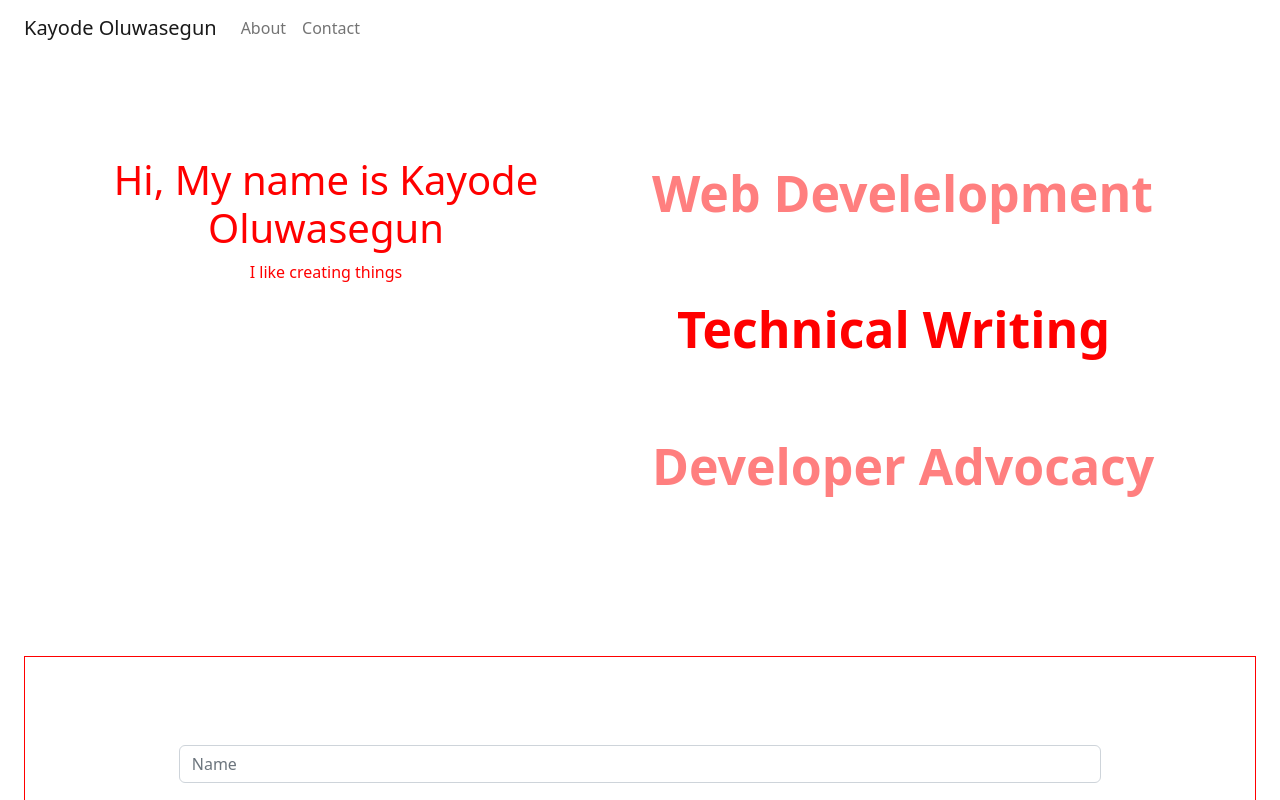
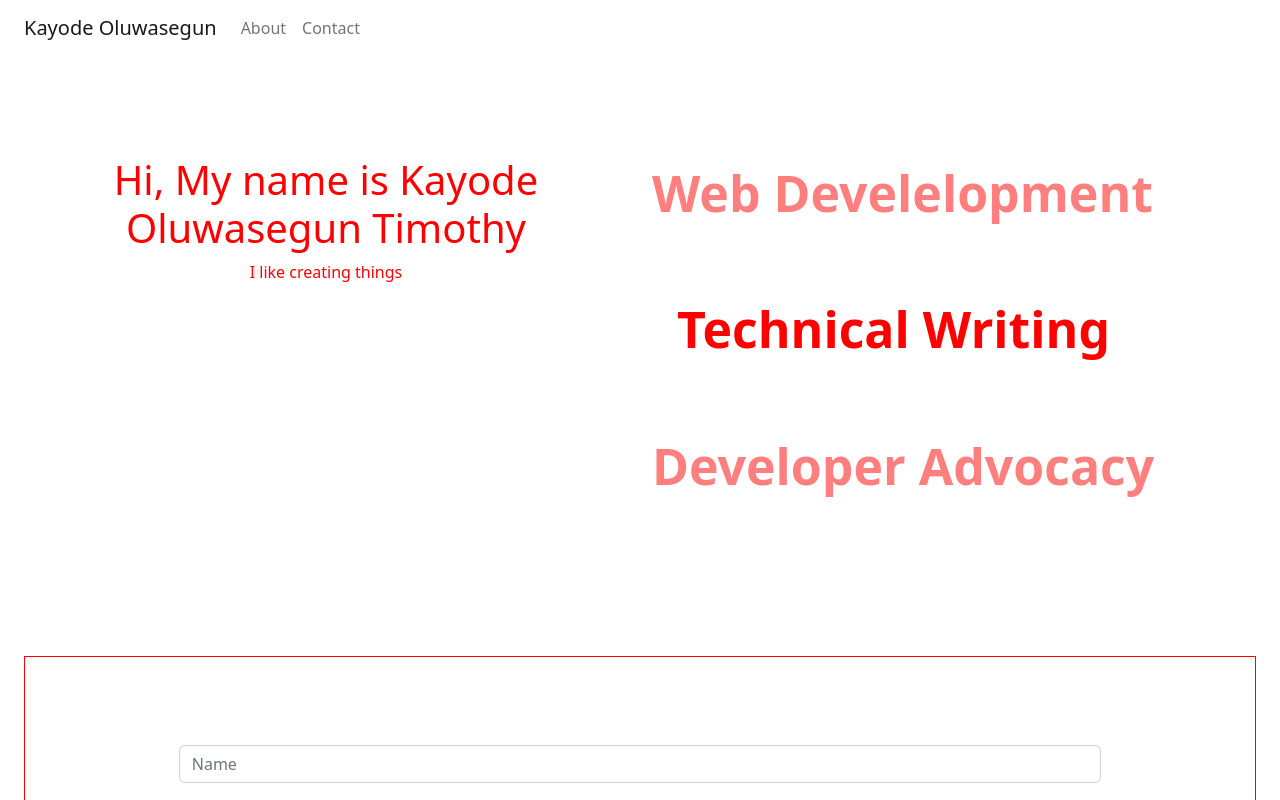
Before and after one commit to zt4ff/portfolio, a React (Create React App) app: page / in a window 1280 px wide. Shown: the top 800 px of the page. Built offline with nearby package versions, Linux system fonts and the light colour scheme.

Commit message:
random update

```diff
--- a/src/components/About.js
+++ b/src/components/About.js
@@ -54,7 +54,7 @@ const TitleRow = () => {
 const Summary = () => {
   return (
     <div className="text-center">
-      <h1>Hi, My name is Kayode Oluwasegun</h1>
+      <h1>Hi, My name is Kayode Oluwasegun Timothy</h1>
       <p>I like creating things</p>
     </div>
   );
```
